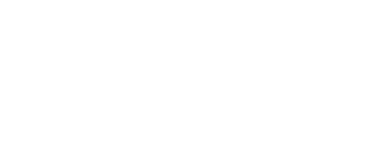
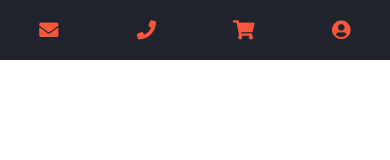
Before and after one commit to JavierMartinGil/hamburgueseria, a plain HTML site: page index.html in a window 390 px wide. Drawn offline with Linux system fonts and the light colour scheme.

Commit message:
submenu top terminado

```diff
--- a/css/styles.css
+++ b/css/styles.css
@@ -1 +1,89 @@
 @import url('reset.css');
+@import url('https://fonts.googleapis.com/css?family=Handlee|Montserrat:400,700&display=swap');
+
+* {
+    box-sizing: border-box;
+}
+
+body{
+    font-family: 'Montserrat', sans-serif;
+}
+
+a {
+    color: inherit;
+    text-decoration: none;
+}
+
+.container-fluid {
+    width: 100%;
+}
+
+.row {
+    max-width: 1100px;
+    margin: 0 auto;
+}
+
+.row:after{
+    content: "";
+    display: block;
+    height: 0;
+    clear: both;
+}
+*
+/********* cabecera *********/
+
+header .submenu{
+    background-color: #21242e;
+    color: white;
+    padding: 20px 0;
+}
+
+header .submenu i{
+    color: #fa573a;
+    margin-right: 10px;
+}
+
+header .submenu a:hover{
+    color: #fa573a;
+}
+
+header .submenu .row div{
+    float: left;
+    width: 25%;
+}
+
+header .submenu .row div:nth-child(3),
+header .submenu .row div:nth-child(4) {
+    text-align: right;
+}
+
+@media screen and (max-width:768px){
+
+    header .submenu .row div,
+    header .submenu .row div:nth-child(3),
+    header .submenu .row div:nth-child(4) {
+        text-align: center;
+    }
+
+    div.container-fluid .submenu .row div a span {
+        font-size: 70%;
+    }
+
+}
+
+@media screen and (max-width:600px){
+
+    div.container-fluid .submenu .row div a span {
+        display: none;
+    }
+
+    div.container-fluid i{
+        text-align: center;
+        font-size: 120%;
+        margin-right: 0;
+    }
+
+    div.container-fluid div{
+        text-align: center;
+    }
+}
--- a/index.html
+++ b/index.html
@@ -4,13 +4,32 @@
     <meta charset="UTF-8">
     <meta name="viewport" content="width=device-width, initial-scale=1.0">
     <meta http-equiv="X-UA-Compatible" content="ie=edge">
+    <link rel="stylesheet" href="https://cdnjs.cloudflare.com/ajax/libs/font-awesome/5.9.0/css/all.min.css">
     <link rel="stylesheet" href="css/styles.css">
     <title>Hamburguesería</title>
 </head>
 <body>
     <div id="wrapper">
         <header>
+          <div class="container-fluid">
+              <div class="submenu">
+                <div class="row">
+                    <div>
+                        <a href="mailto:rover@gmail.com"><i class="fas fa-envelope"></i> <span>rovers@gmail.com</span></a>
 
+                    </div>
+                    <div>
+                        <a href="tel: 666 666 666"><i class="fas fa-phone"></i> <span>91 555 55 55</span></a>
+                    </div>
+                    <div>
+                        <a href="#"><i class="fas fa-shopping-cart"></i> <span>Food cart</span></a>
+                    </div>
+                    <div>
+                        <a href="#"><i class="fas fa-user-circle"></i> <span>Acount</span></a>
+                    </div>
+                </div>
+              </div>
+          </div>
         </header>
         <main>
 
```
